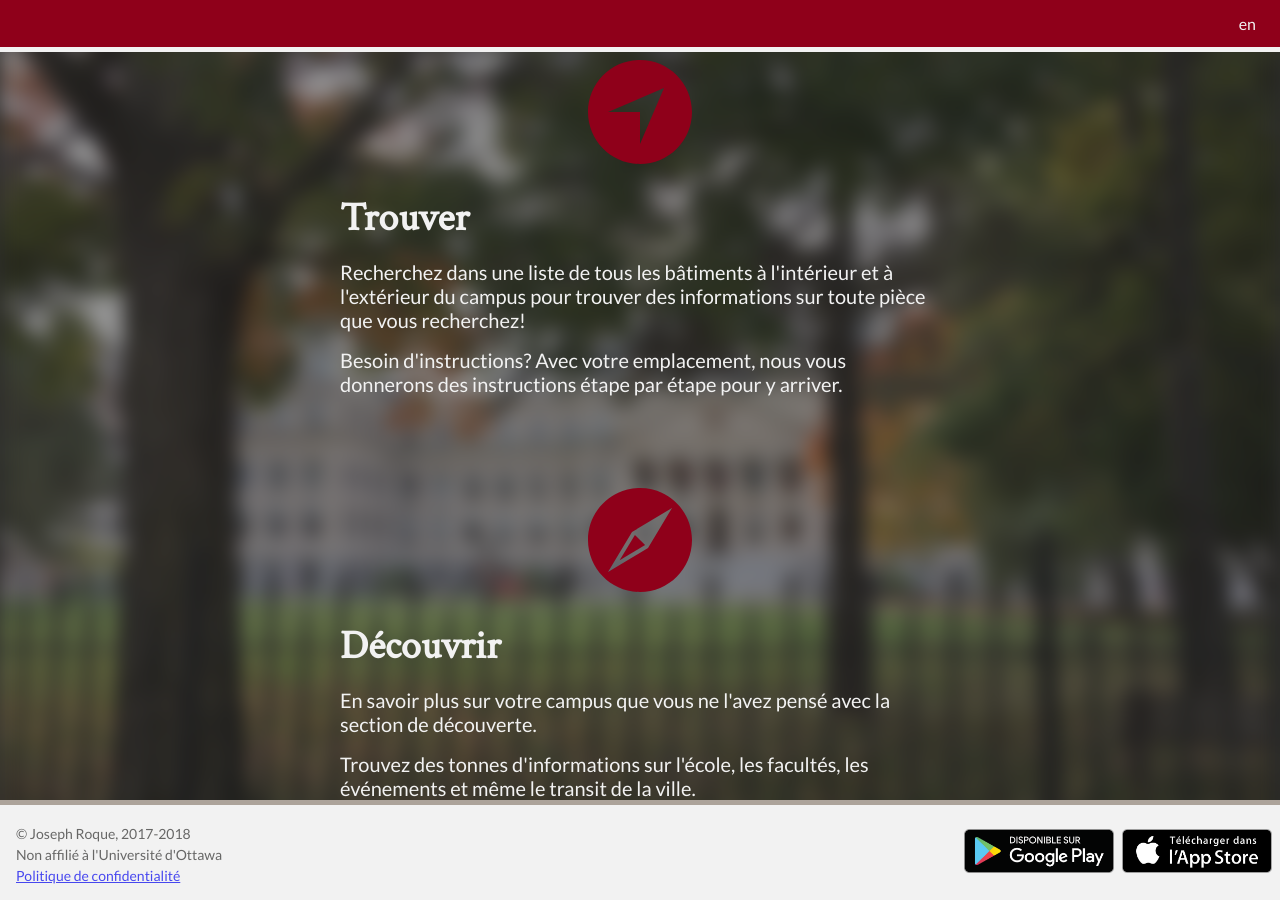
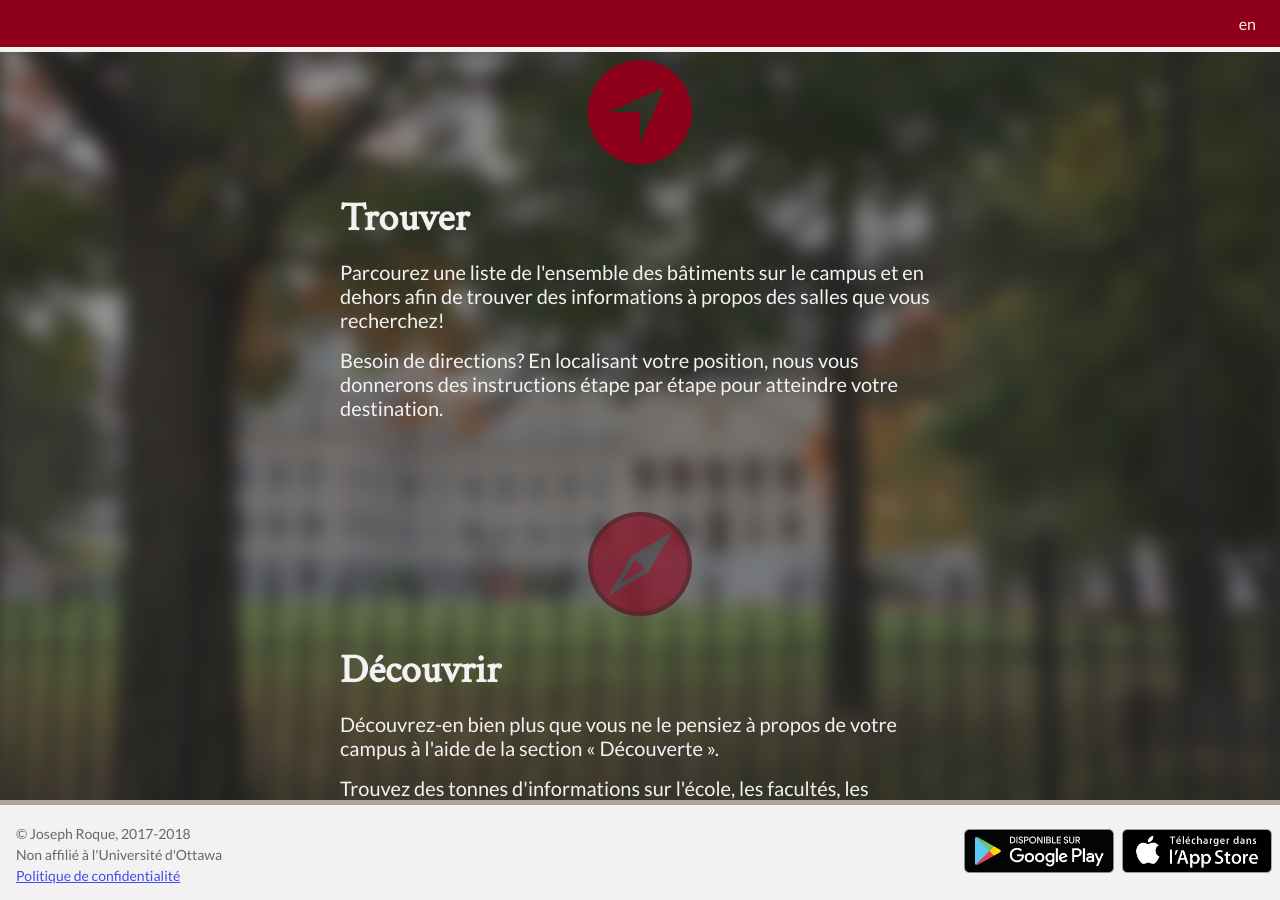
Before and after one commit to autoreleasefool/campus-guide-showcase, a Jekyll site: the page built from fr.html, in a window 1280 px wide and 900 px high, scrolled down 781 px. Built offline with Jekyll 4.4.1, drawn with Linux system fonts in a browser that asks for light colours; some of the changed text lies outside the part shown.

Commit message:
Final french translations

```diff
--- a/_data/strings.yml
+++ b/_data/strings.yml
@@ -37,30 +37,30 @@
   privacy_policy: Politique de confidentialité
   privacy_policy_link: https://www.iubenda.com/privacy-policy/8277745
   title: Guide du campus - l'Université d'Ottawa
-  tagline: Une application pour aider les étudiants de l'Université d'Ottawa à en apprendre davantage sur leur campus, s'impliquer et rester organisée.
+  tagline: Une application qui aide les étudiants de l'Université d'Ottawa à en apprendre davantage sur leur campus, à s'impliquer et à rester organisés.
   tabs:
     - name: Trouver
       icon: navigate
       description:
-        - text: Recherchez dans une liste de tous les bâtiments à l'intérieur et à l'extérieur du campus pour trouver des informations sur toute pièce que vous recherchez!
-        - text: Besoin d'instructions? Avec votre emplacement, nous vous donnerons des instructions étape par étape pour y arriver.
+        - text: Parcourez une liste de l'ensemble des bâtiments sur le campus et en dehors afin de trouver des informations à propos des salles que vous recherchez!
+        - text: Besoin de directions? En localisant votre position, nous vous donnerons des instructions étape par étape pour atteindre votre destination.
     - name: Découvrir
       icon: compass
       description:
-        - text: En savoir plus sur votre campus que vous ne l'avez pensé avec la section de découverte.
-        - text: Trouvez des tonnes d'informations sur l'école, les facultés, les événements et même le transit de la ville.
+        - text: Découvrez-en bien plus que vous ne le pensiez à propos de votre campus à l'aide de la section « Découverte ».
+        - text: Trouvez des tonnes d'informations sur l'école, les facultés, les événements et même sur les transports en commun offerts par la ville.
     - name: Horaire
       icon: calendar
       description:
-        - text: Si vous avez besoin d'un endroit pratique pour suivre votre horaire hebdomadaire, ne cherchez pas plus loin que uO Campus Guide.
-        - text: Configurez des rappels pour des cours ou des événements sur le campus, et obtenez des instructions étape par étape à tous.
+        - text: Si vous avez besoin d'un endroit pratique pour consulter votre emploi du temps hebdomadaire, ne cherchez pas plus loin.
+        - text: Configurez des rappels pour des cours ou des événements sur le campus, et recevez des instructions étape par étape pour assister à chacun d'entre eux.
     - name: Rechercher
       icon: search
       description:
-        - text: Ne vous sentez jamais débordé par l'application et par toutes ses fonctionnalités exceptionnelles.
-        - text: Il existe un moyen pratique pour vous de rechercher TOUT LE contenu, à partir d'une seule page, et de rechercher exactement ce qui vous intéresse.
+        - text: Ne vous sentez jamais dépassé par l'application et toutes les fonctionnalités exceptionnelles qu'elle propose.
+        - text: Voici un moyen pratique pour vous de rechercher TOUT le contenu, à partir d'une seule page, et de parcourir exactement ce qui vous intéresse.
     - name: Paramètres
       icon: settings
       description:
-        - text: Faites en sorte que l'application corresponde à vos besoins.
-        - text: Vous pouvez vérifier les paramètres pour changer de langue, accéder à diverses fonctionnalités d'accessibilité et signaler tout problème que vous rencontrez afin que nous puissions vous améliorer!
+        - text: Adaptez l'application à vos besoins.
+        - text: Vous pouvez ajuster les paramètres pour changer de langue, accéder à diverses caractéristiques d'accessibilité et signaler tout problème que vous rencontrez afin que nous puissions l'améliorer pour vous!
```
